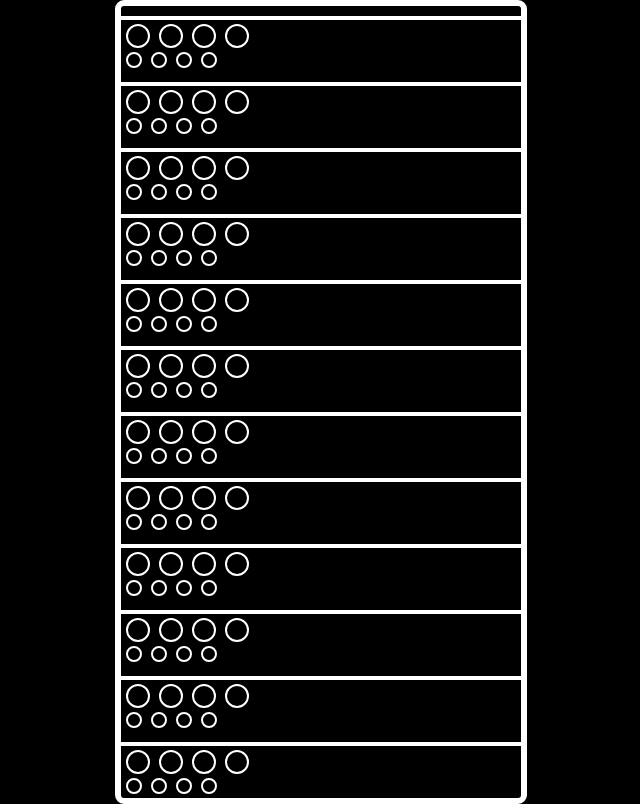
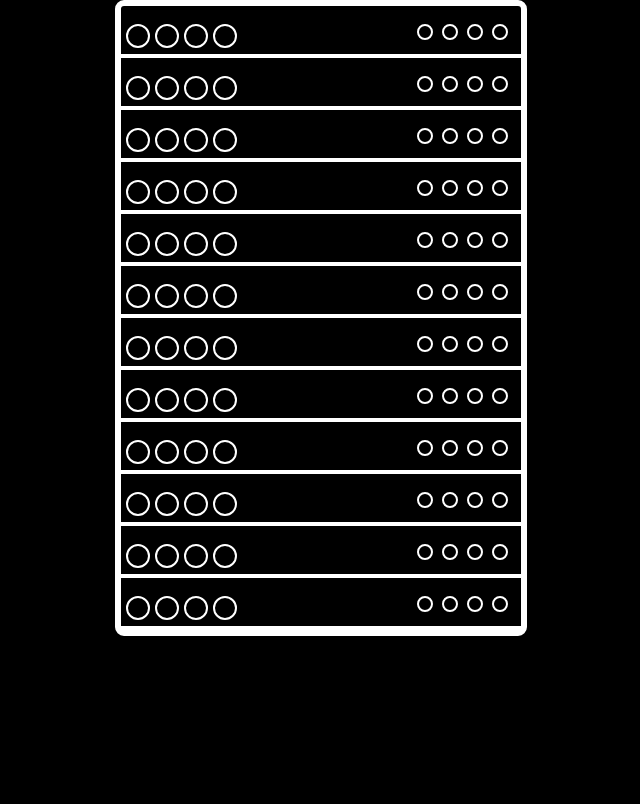
Before and after one commit to JordyLock/Mastermind, a plain HTML site: page index.html in a window 1280 px wide. Shown: the whole page, without its empty margins (319-959 px from the left). Drawn offline with Linux system fonts and the light colour scheme.

Commit message:
alle bolletjes staan op de juiste plekken.

```diff
--- a/index.html
+++ b/index.html
@@ -7,7 +7,7 @@
 <body>
 
 <div id="MM">
-	<div id="Window"></div>
+	<div id="Window">
 		<div id="ball"></div>
 		<div id="ball"></div>
 		<div id="ball"></div>
@@ -18,8 +18,8 @@
 				<div id="bolletje"></div>
 				<div id="bolletje"></div>
 				</div>
-
-	<div id="Window"></div>
+</div>
+	<div id="Window">
 		<div id="ball"></div>
 		<div id="ball"></div>
 		<div id="ball"></div>
@@ -30,7 +30,9 @@
 				<div id="bolletje"></div>
 				<div id="bolletje"></div>
 				</div>
-	<div id="Window"></div>
+</div>
+
+<div id="Window">
 		<div id="ball"></div>
 		<div id="ball"></div>
 		<div id="ball"></div>
@@ -41,9 +43,9 @@
 				<div id="bolletje"></div>
 				<div id="bolletje"></div>
 				</div>
+</div>
 
-
-	<div id="Window"></div>
+	<div id="Window">
 		<div id="ball"></div>
 		<div id="ball"></div>
 		<div id="ball"></div>
@@ -54,9 +56,9 @@
 				<div id="bolletje"></div>
 				<div id="bolletje"></div>
 				</div>
+</div>
 
-
-	<div id="Window"></div>
+	<div id="Window">
 		<div id="ball"></div>
 		<div id="ball"></div>
 		<div id="ball"></div>
@@ -67,8 +69,8 @@
 				<div id="bolletje"></div>
 				<div id="bolletje"></div>
 				</div>
-
-	<div id="Window"></div>
+</div>
+	<div id="Window">
 		<div id="ball"></div>
 		<div id="ball"></div>
 		<div id="ball"></div>
@@ -79,9 +81,9 @@
 				<div id="bolletje"></div>
 				<div id="bolletje"></div>
 				</div>
+</div>
 
-
-	<div id="Window"></div>
+	<div id="Window">
 		<div id="ball"></div>
 		<div id="ball"></div>
 		<div id="ball"></div>
@@ -92,9 +94,9 @@
 				<div id="bolletje"></div>
 				<div id="bolletje"></div>
 				</div>
+</div>
 
-
-	<div id="Window"></div>
+	<div id="Window">
 		<div id="ball"></div>
 		<div id="ball"></div>
 		<div id="ball"></div>
@@ -105,8 +107,8 @@
 				<div id="bolletje"></div>
 				<div id="bolletje"></div>
 				</div>
-
-	<div id="Window"></div>
+</div>
+	<div id="Window">
 		<div id="ball"></div>
 		<div id="ball"></div>
 		<div id="ball"></div>
@@ -117,9 +119,9 @@
 				<div id="bolletje"></div>
 				<div id="bolletje"></div>
 				</div>
+</div>
 
-
-	<div id="Window"></div>
+	<div id="Window">
 		<div id="ball"></div>
 		<div id="ball"></div>
 		<div id="ball"></div>
@@ -130,9 +132,9 @@
 				<div id="bolletje"></div>
 				<div id="bolletje"></div>
 				</div>
+</div>
 
-
-	<div id="Window"></div>
+	<div id="Window">
 		<div id="ball"></div>
 		<div id="ball"></div>
 		<div id="ball"></div>
@@ -143,9 +145,9 @@
 				<div id="bolletje"></div>
 				<div id="bolletje"></div>
 				</div>
+</div>
 
-
-	<div id="Window"></div>
+	<div id="Window">
 		<div id="ball"></div>
 		<div id="ball"></div>
 		<div id="ball"></div>
@@ -156,7 +158,7 @@
 				<div id="bolletje"></div>
 				<div id="bolletje"></div>
 				</div>
-
+</div>
 
 
 
--- a/style.css
+++ b/style.css
@@ -28,6 +28,9 @@ body {
 	width: 400px;
 	border-bottom: 4px solid white;
 	display:inline-flex;
+	padding-top: 6px;
+	padding-bottom: 6px;
+	margin-top: 12px;
 
 
 
@@ -58,8 +61,10 @@ body {
 }
 
 
-#bolvenster {
+#Bolvenster {
 	display: inline-block;
+	margin-left: 175px;
+
 
 
 
```
